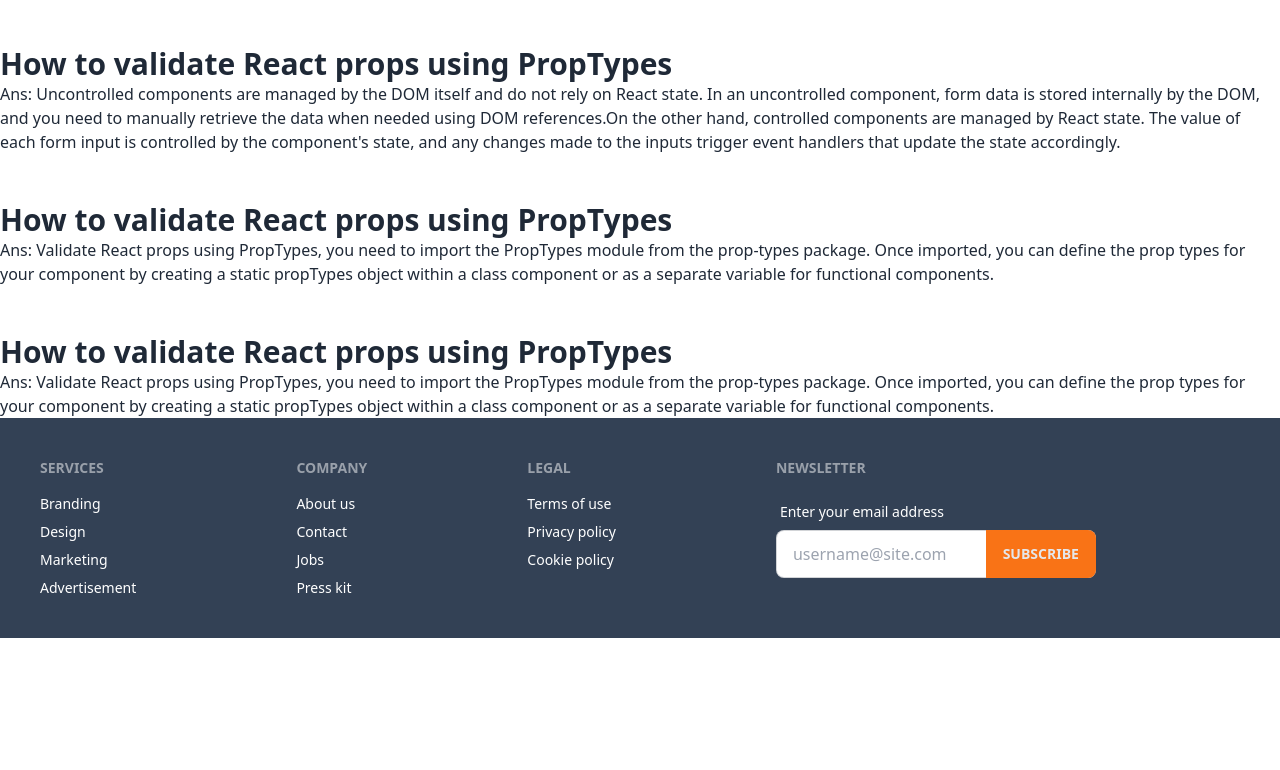
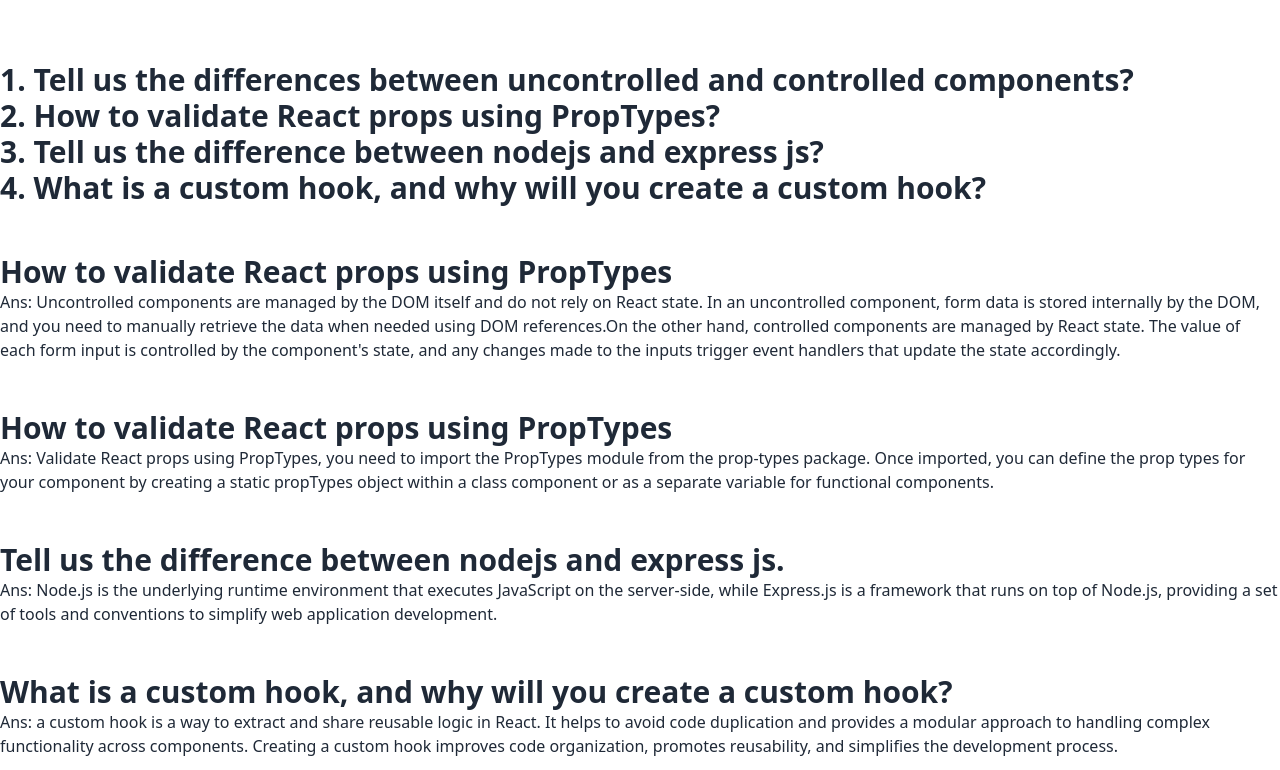
Before and after one commit to Zihadx/chef-recipe-hunter-client, a React (Vite) app: page /blogs in a window 1280 px wide. Shown: the part 250-1020 px from the top of the page. Before the commit the page ends 888 px from the top, so only its background shows below. Built offline with nearby package versions, Linux system fonts and the light colour scheme; no server answers.

Commit message:
blog page complet

```diff
--- a/src/Componets/RecipeCard.jsx
+++ b/src/Componets/RecipeCard.jsx
@@ -1,10 +1,22 @@
-import React from "react";
+import React, { useState } from "react";
+import Swal from "sweetalert2";
 
 const RecipeCard = ({ recipe }) => {
   if (!recipe) {
     return null;
   }
   const { recipeName, cookingMethod, ingredients, imageURL } = recipe;
+  const [isFavorite, setIsFavorite] = useState(false);
+  const handleFavoriteClick = () => {
+    setIsFavorite(true);
+    Swal.fire({
+      position: "top-end",
+      icon: "success",
+      title: "Added to Favorite",
+      showConfirmButton: false,
+      timer: 1500,
+    });
+  };
   return (
     <div className="card bg-base-100 shadow-xl">
       <figure>
@@ -26,7 +38,11 @@ const RecipeCard = ({ recipe }) => {
           )}
         </div>
         <div className="card-actions">
-          <button className="btn btn-ghost bg-orange-500 text-white hover:text-black">
+          <button
+            className="btn btn-ghost bg-orange-500 text-white hover:text-black"
+            disabled={isFavorite}
+            onClick={handleFavoriteClick}
+          >
             Add to favorite
           </button>
         </div>
--- a/src/pages/layout/Blogs.jsx
+++ b/src/pages/layout/Blogs.jsx
@@ -3,37 +3,73 @@ import React from "react";
 const Blogs = () => {
   return (
     <div>
+      <h2 className="text-5xl font-bold text-center mt-16">
+        Answer to the following question
+      </h2>
+      <div className="divider"></div>
       <div>
-        <h4 className="text-3xl font-semibold">
-          Tell us the differences between uncontrolled and controlled components
+        <h4 className="text-3xl font-semibold mt-16">
+          1. Tell us the differences between uncontrolled and controlled
+          components?
         </h4>
         <h4 className="text-3xl font-semibold">
-          How to validate React props using PropTypes
+          2. How to validate React props using PropTypes?
         </h4>
         <h4 className="text-3xl font-semibold">
-          Tell us the difference between nodejs and express js.
+          3. Tell us the difference between nodejs and express js?
         </h4>
         <h4 className="text-3xl font-semibold">
-          What is a custom hook, and why will you create a custom hook?
+          4. What is a custom hook, and why will you create a custom hook?
         </h4>
       </div>
       <div className="mt-12">
         <h4 className="text-3xl font-semibold">
-           How to validate React props using PropTypes
+          How to validate React props using PropTypes
         </h4>
-        <p>Ans: Uncontrolled components are managed by the DOM itself and do not rely on React state. In an uncontrolled component, form data is stored internally by the DOM, and you need to manually retrieve the data when needed using DOM references.On the other hand, controlled components are managed by React state. The value of each form input is controlled by the component's state, and any changes made to the inputs trigger event handlers that update the state accordingly.</p>
+        <p>
+          Ans: Uncontrolled components are managed by the DOM itself and do not
+          rely on React state. In an uncontrolled component, form data is stored
+          internally by the DOM, and you need to manually retrieve the data when
+          needed using DOM references.On the other hand, controlled components
+          are managed by React state. The value of each form input is controlled
+          by the component's state, and any changes made to the inputs trigger
+          event handlers that update the state accordingly.
+        </p>
       </div>
       <div className="mt-12">
         <h4 className="text-3xl font-semibold">
-        How to validate React props using PropTypes
+          How to validate React props using PropTypes
         </h4>
-        <p>Ans: Validate React props using PropTypes, you need to import the PropTypes module from the prop-types package. Once imported, you can define the prop types for your component by creating a static propTypes object within a class component or as a separate variable for functional components.</p>
+        <p>
+          Ans: Validate React props using PropTypes, you need to import the
+          PropTypes module from the prop-types package. Once imported, you can
+          define the prop types for your component by creating a static
+          propTypes object within a class component or as a separate variable
+          for functional components.
+        </p>
       </div>
       <div className="mt-12">
         <h4 className="text-3xl font-semibold">
-        How to validate React props using PropTypes
+          Tell us the difference between nodejs and express js.
         </h4>
-        <p>Ans: Validate React props using PropTypes, you need to import the PropTypes module from the prop-types package. Once imported, you can define the prop types for your component by creating a static propTypes object within a class component or as a separate variable for functional components.</p>
+        <p>
+          Ans: Node.js is the underlying runtime environment that executes
+          JavaScript on the server-side, while Express.js is a framework that
+          runs on top of Node.js, providing a set of tools and conventions to
+          simplify web application development.
+        </p>
+      </div>
+      <div className="mt-12 mb-12">
+        <h4 className="text-3xl font-semibold">
+          What is a custom hook, and why will you create a custom hook?
+        </h4>
+        <p>
+          Ans: a custom hook is a way to extract and share reusable logic in
+          React. It helps to avoid code duplication and provides a modular
+          approach to handling complex functionality across components. Creating
+          a custom hook improves code organization, promotes reusability, and
+          simplifies the development process.
+        </p>
       </div>
     </div>
   );
```
